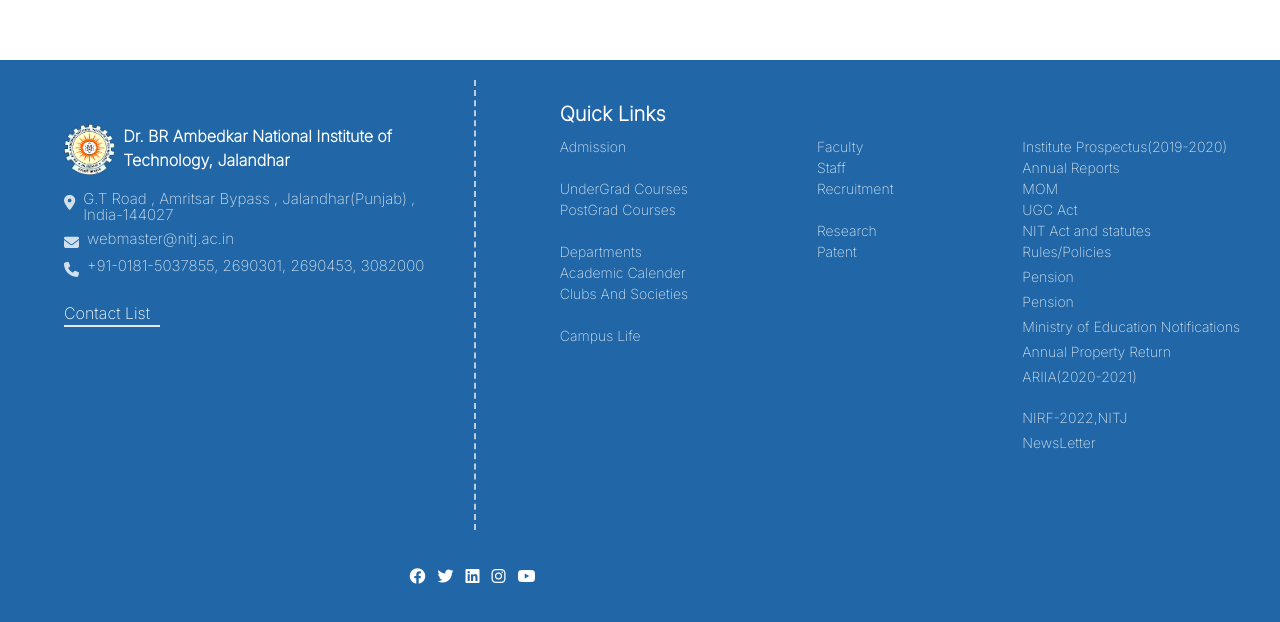
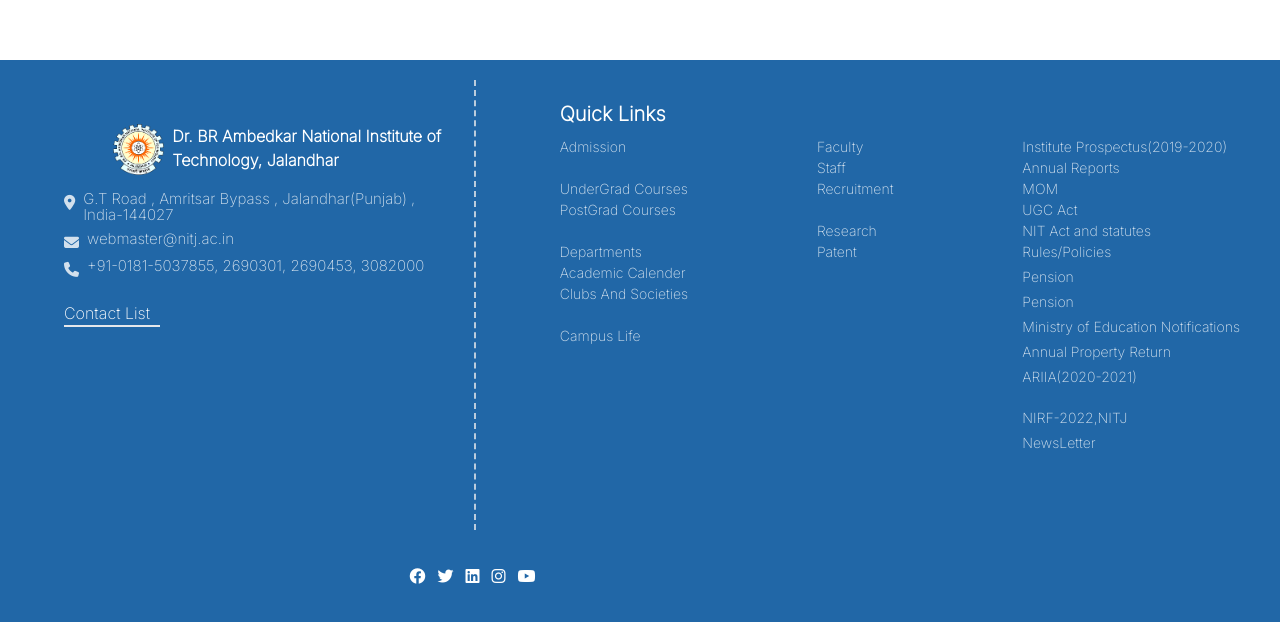
Before and after one commit to wdmc-nitj/footer.github.io, a website: page index.html in a window 1280 px wide. Shown: the part 140-762 px from the top of the page. Drawn offline with nearby package versions, Linux system fonts and the light colour scheme.

Commit message:
Update index.html

```diff
--- a/index.html
+++ b/index.html
@@ -14,9 +14,9 @@
   <footer>
       <div class="bg-[#2167A7] h-3/4 text-white fixed inset-x-0 bottom-0 flex flex-col lg:flex-row" style="font-family:'Inter', sans-serif;">
 <div class="flex flex-col h-1/3">
-    <div class="flex  align-middle">
+    <div class="flex  align-middle justify-center">
     <img src="./images/nitj-logo.png" alt="NITJ logo"     class="lg:ml-16 lg:mt-16 mt-4 ml-10 lg:w-[4vw] lg:h-[4vw] w-[4vh] h-[4vh]">
-    <h2 class="lg:ml-2 lg:mt-16  text-base font-bold lg:w-3/5 w-4/5 mt-2 ml-3">
+    <h2 class="lg:ml-2 lg:mt-16  text-base font-bold lg:w-3/5 w-4/5 mt-5 ml-3">
         Dr. BR Ambedkar National Institute of Technology, Jalandhar
     </h2>
 </div>
```
